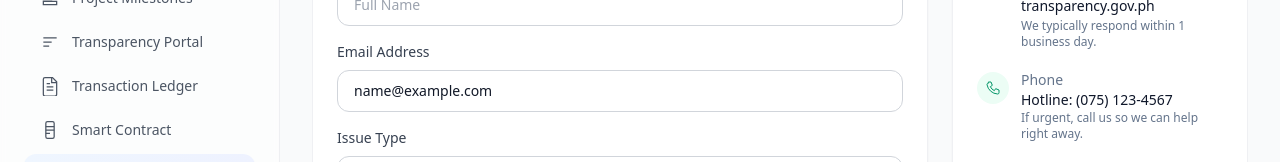
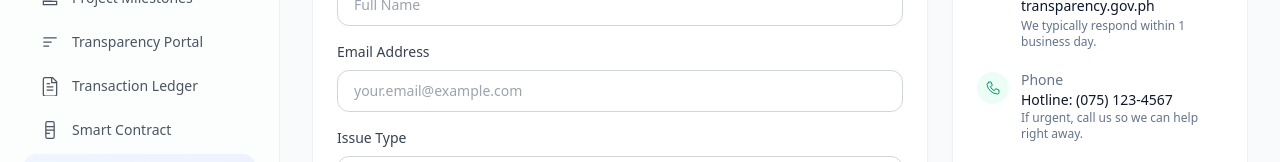
Before and after one commit to chiyarrih/Publico_FrontEnd, a React (Vite) app in the folder publico-frontend/: page /citizen/support in a window 1280 px wide. Shown: the part 310-472 px from the top of the page. Built offline with nearby package versions, Linux system fonts and the light colour scheme; no server answers; sample sign-in values are in the browser's storage; what web3 would draw is missing.

Commit message:
mild coding

```diff
--- a/publico-frontend/src/features/agency/view/pages/FAQs.tsx
+++ b/publico-frontend/src/features/agency/view/pages/FAQs.tsx
@@ -1,4 +1,5 @@
 import React from "react";
+import { useNavigate } from "react-router-dom";
 
 const qs = [
   "Where does budget data come from?",
@@ -13,6 +14,8 @@ const qs = [
 
 export default function FAQs() {
   const [open, setOpen] = React.useState<number | null>(null);
+  const navigate = useNavigate();
+
   return (
     <div className="space-y-4">
       <div className="bg-white border border-slate-200 rounded-lg p-4">
@@ -38,11 +41,16 @@ export default function FAQs() {
       </div>
 
       <div className="bg-blue-50 border border-blue-100 rounded-lg p-4">
-        <div className="text-sm font-medium">Can’t find what you’re looking for?</div>
+        <div className="text-sm font-medium">Can't find what you're looking for?</div>
         <div className="text-xs text-slate-600 mt-1">
-          If you didn’t find the answer to your question, reach out to our support team.
+          If you didn't find the answer to your question, reach out to our support team.
         </div>
-        <button className="mt-3 h-9 px-3 rounded bg-blue-600 text-white text-sm">Contact Support</button>
+        <button
+          onClick={() => navigate('/agency/support')}
+          className="mt-3 h-9 px-3 rounded bg-blue-600 text-white text-sm hover:bg-blue-700 transition-colors"
+        >
+          Contact Support
+        </button>
       </div>
     </div>
   );
--- a/publico-frontend/src/features/citizen/view/PAGES/Support.tsx
+++ b/publico-frontend/src/features/citizen/view/PAGES/Support.tsx
@@ -1,7 +1,6 @@
 import React, { useRef, useState } from "react";
 import { Card, Field, Input, Select, Textarea, PrimaryBtn } from "../../../../shared/ui";
 import { ContactSupportService, ContactSupportRequest } from "../../../shared/services/contactSupportService";
-import { getUserData, getCurrentUserRole } from "../../../../utils/auth";
 
 const Icon = {
   mail: (cls = "h-4 w-4") => (
@@ -29,31 +28,6 @@ export default function Support() {
   const [isSubmitting, setIsSubmitting] = useState(false);
   const [submitMessage, setSubmitMessage] = useState<{ type: 'success' | 'error', text: string } | null>(null);
   const fileRef = useRef<HTMLInputElement>(null);
-
-  // Pre-fill form with user data if available
-  React.useEffect(() => {
-    const userData = getUserData();
-    if (userData) {
-      let name = "";
-      let email = userData.email || "";
-
-      // Handle different user types
-      if (userData.role === 'Citizen') {
-        name = `${userData.first_name || ''} ${userData.last_name || ''}`.trim();
-      } else if (userData.role === 'Agency') {
-        name = userData.agency_name || "";
-        email = userData.contact_email || userData.email || "";
-      } else if (userData.role === 'Admin') {
-        name = `${userData.first_name || ''} ${userData.last_name || ''}`.trim();
-      }
-
-      setForm(prev => ({
-        ...prev,
-        name,
-        email
-      }));
-    }
-  }, []);
 
   const onChange = (e: React.ChangeEvent<HTMLInputElement | HTMLTextAreaElement | HTMLSelectElement>) =>
     setForm((s) => ({ ...s, [e.target.name]: e.target.value }));
```
